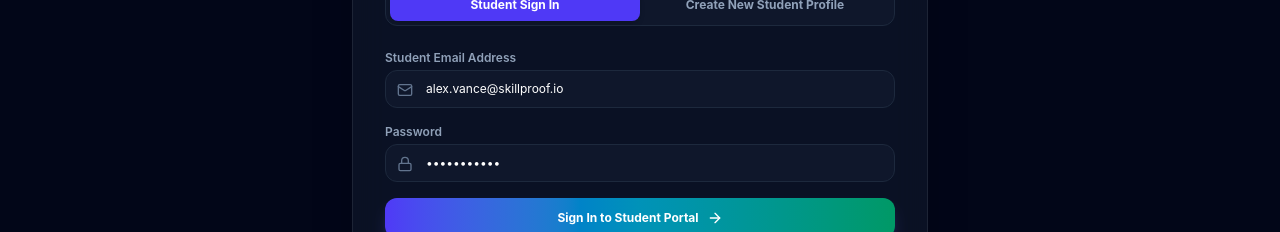
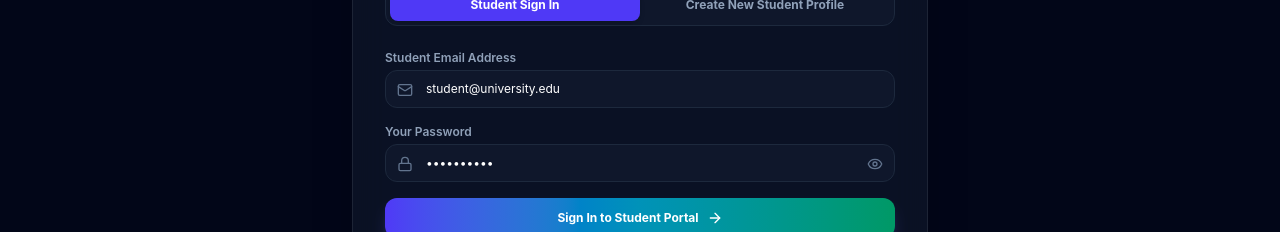
Before and after one commit to Pamela1005/SCC-Hackathon-, a React (Vite) app: page / in a window 1280 px wide. Shown: the part 349-581 px from the top of the page. Built offline with nearby package versions, Linux system fonts and the light colour scheme.

Commit message:
Allow students to create custom passwords during registration and authenticate on sign in

```diff
--- a/src/components/Auth/StudentLogin.jsx
+++ b/src/components/Auth/StudentLogin.jsx
@@ -1,19 +1,22 @@
 import React, { useState } from 'react';
 import { useApp } from '../../context/AppContext';
-import { ShieldCheck, User, Lock, Mail, GraduationCap, ArrowRight, Sparkles, CheckCircle2, Key, Star } from 'lucide-react';
+import { ShieldCheck, User, Lock, Mail, GraduationCap, ArrowRight, Sparkles, CheckCircle2, Key, Star, Eye, EyeOff, AlertCircle } from 'lucide-react';
 
 export function StudentLogin({ onSuccess }) {
   const { candidates, loginStudent, registerStudent, showToast, setActiveRole } = useApp();
   const [isRegistering, setIsRegistering] = useState(false);
 
   // Login form state
-  const [loginEmail, setLoginEmail] = useState('alex.vance@skillproof.io');
-  const [loginPassword, setLoginPassword] = useState('password123');
+  const [loginEmail, setLoginEmail] = useState('student@university.edu');
+  const [loginPassword, setLoginPassword] = useState('student123');
+  const [showLoginPassword, setShowLoginPassword] = useState(false);
 
   // Register form state
   const [regName, setRegName] = useState('');
   const [regEmail, setRegEmail] = useState('');
   const [regPassword, setRegPassword] = useState('');
+  const [regConfirmPassword, setRegConfirmPassword] = useState('');
+  const [showRegPassword, setShowRegPassword] = useState(false);
   const [regRole, setRegRole] = useState('Full-Stack Software Engineer');
   const [regUniversity, setRegUniversity] = useState('Stanford University');
   const [regBio, setRegBio] = useState('Passionate CS student specializing in scalable Web & AI systems.');
@@ -31,9 +34,20 @@ export function StudentLogin({ onSuccess }) {
     e.preventDefault();
     if (!regName.trim() || !regEmail.trim()) return;
 
+    if (!regPassword || regPassword.length < 6) {
+      showToast("Password must be at least 6 characters long.", "error");
+      return;
+    }
+
+    if (regPassword !== regConfirmPassword) {
+      showToast("Passwords do not match. Please verify your custom password.", "error");
+      return;
+    }
+
     const newCandidate = registerStudent({
       name: regName,
       email: regEmail,
+      password: regPassword,
       role: regRole,
       bio: `${regBio} (${regUniversity})`,
       location: regUniversity,
@@ -48,7 +62,7 @@ export function StudentLogin({ onSuccess }) {
   const handleQuickDemoSelect = (candidateId) => {
     const cand = candidates.find(c => c.id === candidateId);
     if (cand) {
-      loginStudent(cand.email, 'password123');
+      loginStudent(cand.email, cand.password || 'password123');
       setActiveRole('candidate');
       if (onSuccess) onSuccess();
     }
@@ -109,17 +123,24 @@ export function StudentLogin({ onSuccess }) {
             </div>
 
             <div>
-              <label className="block text-slate-400 font-semibold mb-1">Password</label>
+              <label className="block text-slate-400 font-semibold mb-1">Your Password</label>
               <div className="relative">
                 <Lock className="w-4 h-4 absolute left-3 top-3 text-slate-500" />
                 <input
-                  type="password"
+                  type={showLoginPassword ? "text" : "password"}
                   required
                   value={loginPassword}
                   onChange={(e) => setLoginPassword(e.target.value)}
-                  placeholder="••••••••"
-                  className="w-full pl-10 pr-4 py-2.5 bg-slate-900 border border-slate-800 rounded-xl text-white focus:outline-none focus:border-indigo-500"
+                  placeholder="Enter your custom password"
+                  className="w-full pl-10 pr-10 py-2.5 bg-slate-900 border border-slate-800 rounded-xl text-white focus:outline-none focus:border-indigo-500"
                 />
+                <button
+                  type="button"
+                  onClick={() => setShowLoginPassword(!showLoginPassword)}
+                  className="absolute right-3 top-3 text-slate-500 hover:text-slate-300"
+                >
+                  {showLoginPassword ? <EyeOff className="w-4 h-4" /> : <Eye className="w-4 h-4" />}
+                </button>
               </div>
             </div>
 
@@ -181,6 +202,48 @@ export function StudentLogin({ onSuccess }) {
               </div>
             </div>
 
+            {/* Custom Password Creation Fields */}
+            <div className="grid grid-cols-1 sm:grid-cols-2 gap-3">
+              <div>
+                <label className="block text-slate-400 font-semibold mb-1">Create Custom Password</label>
+                <div className="relative">
+                  <Lock className="w-4 h-4 absolute left-3 top-3 text-slate-500" />
+                  <input
+                    type={showRegPassword ? "text" : "password"}
+                    required
+                    minLength={6}
+                    value={regPassword}
+                    onChange={(e) => setRegPassword(e.target.value)}
+                    placeholder="Min 6 characters"
+                    className="w-full pl-10 pr-10 py-2.5 bg-slate-900 border border-slate-800 rounded-xl text-white focus:outline-none focus:border-indigo-500"
+                  />
+                  <button
+                    type="button"
+                    onClick={() => setShowRegPassword(!showRegPassword)}
+                    className="absolute right-3 top-3 text-slate-500 hover:text-slate-300"
+                  >
+                    {showRegPassword ? <EyeOff className="w-4 h-4" /> : <Eye className="w-4 h-4" />}
+                  </button>
+                </div>
+              </div>
+
+              <div>
+                <label className="block text-slate-400 font-semibold mb-1">Confirm Custom Password</label>
+                <div className="relative">
+                  <Lock className="w-4 h-4 absolute left-3 top-3 text-slate-500" />
+                  <input
+                    type={showRegPassword ? "text" : "password"}
+                    required
+                    minLength={6}
+                    value={regConfirmPassword}
+                    onChange={(e) => setRegConfirmPassword(e.target.value)}
+                    placeholder="Repeat password"
+                    className="w-full pl-10 pr-4 py-2.5 bg-slate-900 border border-slate-800 rounded-xl text-white focus:outline-none focus:border-indigo-500"
+                  />
+                </div>
+              </div>
+            </div>
+
             <div className="grid grid-cols-1 sm:grid-cols-2 gap-3">
               <div>
                 <label className="block text-slate-400 font-semibold mb-1">Target Engineering Role</label>
@@ -223,7 +286,7 @@ export function StudentLogin({ onSuccess }) {
               className="w-full py-3 px-4 rounded-xl bg-gradient-to-r from-emerald-600 via-cyan-600 to-indigo-600 hover:from-emerald-500 hover:to-indigo-500 text-white font-bold text-xs flex items-center justify-center gap-2 shadow-lg shadow-emerald-500/25 transition-all"
             >
               <Sparkles className="w-4 h-4" />
-              <span>Create Verified Student Account</span>
+              <span>Create Verified Account with Custom Password</span>
             </button>
           </form>
         )}
--- a/src/context/AppContext.jsx
+++ b/src/context/AppContext.jsx
@@ -4,7 +4,6 @@ import { INITIAL_CANDIDATES, ASSESSMENT_SUITES, REAL_WORLD_PROJECTS } from '../d
 const AppContext = createContext();
 
 export function AppProvider({ children }) {
-  // Default to 'student_login' so Student Login Page opens FIRST on load!
   const [activeRole, setActiveRole] = useState('student_login');
   const [activeCandidateId, setActiveCandidateId] = useState('cand-new');
 
@@ -53,6 +52,10 @@ export function AppProvider({ children }) {
   const loginStudent = (email, password) => {
     const found = candidates.find(c => c.email.toLowerCase() === email.toLowerCase());
     if (found) {
+      if (found.password && found.password !== password) {
+        showToast("Incorrect password. Please verify your custom password.", "error");
+        return false;
+      }
       setActiveCandidateId(found.id);
       showToast(`Welcome back, ${found.name}! Signed into Student Verified Portal.`);
       return true;
@@ -67,11 +70,11 @@ export function AppProvider({ children }) {
   const registerStudent = (studentData) => {
     const newId = `cand-std-${Date.now()}`;
 
-    // New registered student starts with 0 score until an assessment is completed!
     const newCandidate = {
       id: newId,
       name: studentData.name,
       email: studentData.email,
+      password: studentData.password, // Custom created student password
       role: studentData.role || 'Junior Software Engineer',
       avatar: `https://images.unsplash.com/photo-1539571696357-5a69c17a67c6?auto=format&fit=crop&w=300&q=80`,
       location: studentData.location || 'Stanford University',
@@ -85,7 +88,7 @@ export function AppProvider({ children }) {
 
     setCandidates(prev => [newCandidate, ...prev]);
     setActiveCandidateId(newId);
-    showToast(`Account created for ${studentData.name}! Take your first assessment to calculate your verified score.`);
+    showToast(`Account created for ${studentData.name} with custom password! Take your first assessment to calculate your score.`);
     return newCandidate;
   };
 
```
